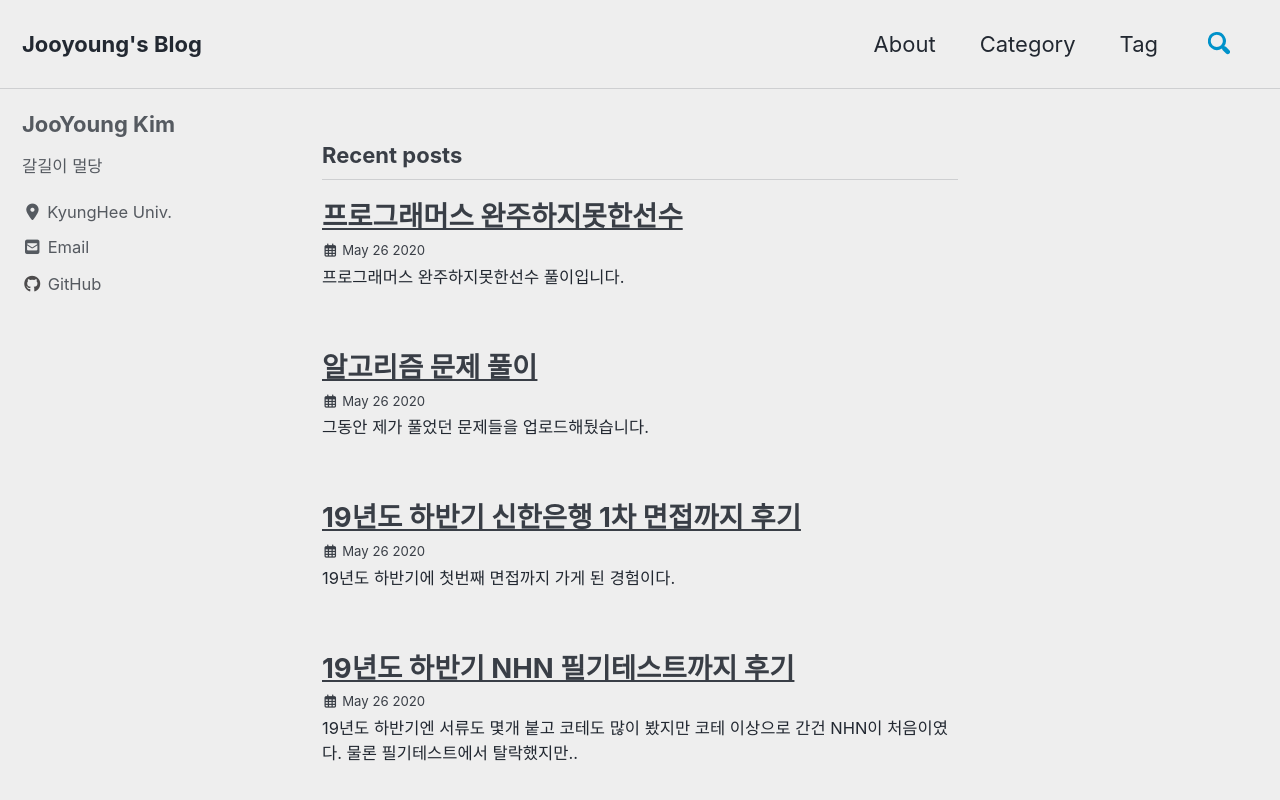
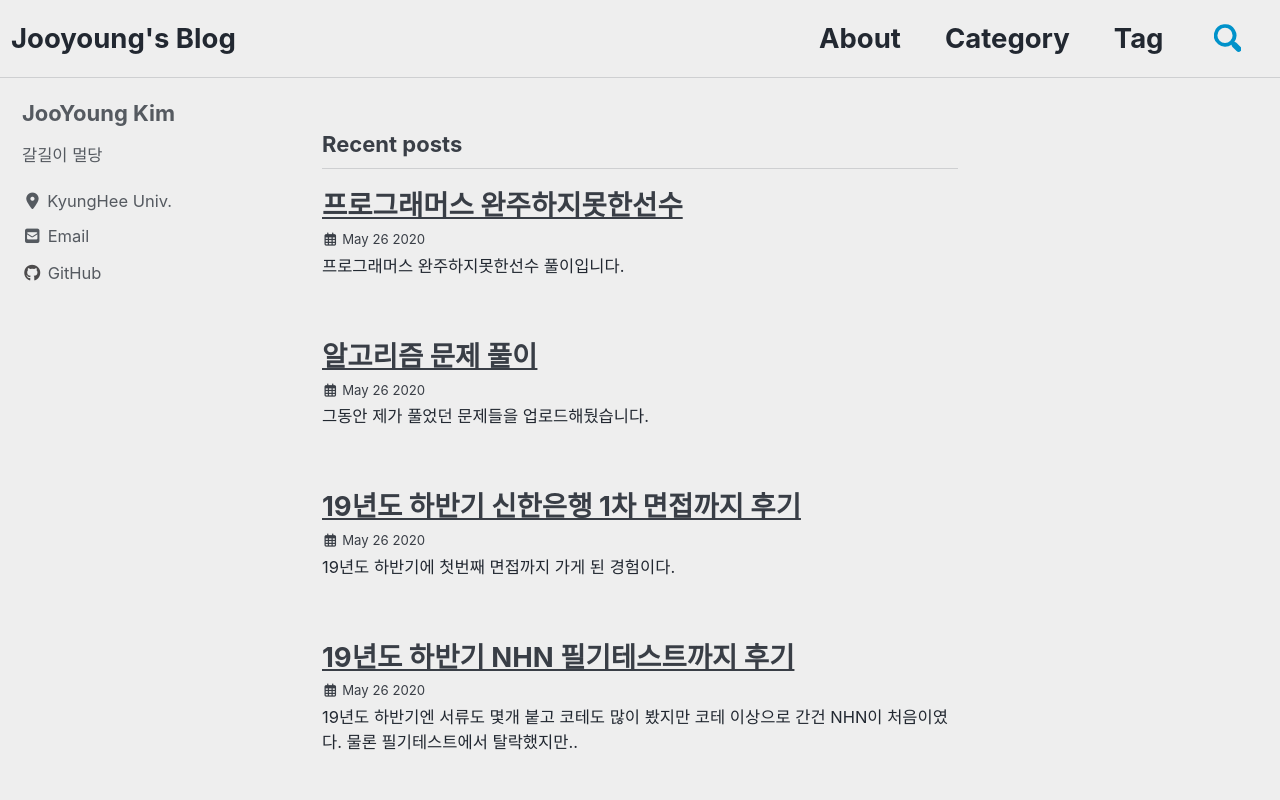
Before and after one commit to JooYoung1121/JooYoung1121.github.io, a Jekyll site: the page built from index.html, in a window 1280 px wide and 900 px high. Shown: the top 800 px of the window. Built offline with Jekyll 4.4.1, drawn with Linux system fonts in a browser that asks for light colours; cached includes are drawn as plain includes; nearby versions of some CDN libraries; the list of posts is cut into pages by our own code.

Commit message:
Update _masthead.scss

```diff
--- a/_sass/minimal-mistakes/_masthead.scss
+++ b/_sass/minimal-mistakes/_masthead.scss
@@ -15,7 +15,9 @@
     @include clearfix;
     margin-left: auto;
     margin-right: auto;
-    padding: 1em;
+    /* devinlife : 메뉴바 패딩 조절 */
+    /*padding: 1em;*/
+    padding: 0.4em;
     max-width: 100%;
     display: -webkit-box;
     display: -ms-flexbox;
@@ -24,6 +26,11 @@
     -ms-flex-pack: justify;
     justify-content: space-between;
     font-family: $sans-serif-narrow;
+
+    /* devinlife : 메뉴바 텍스트 설정 */
+    font-size: $type-size-4;
+    font-weight: bold;
+
 
     @include breakpoint($x-large) {
       max-width: $max-width;
```
